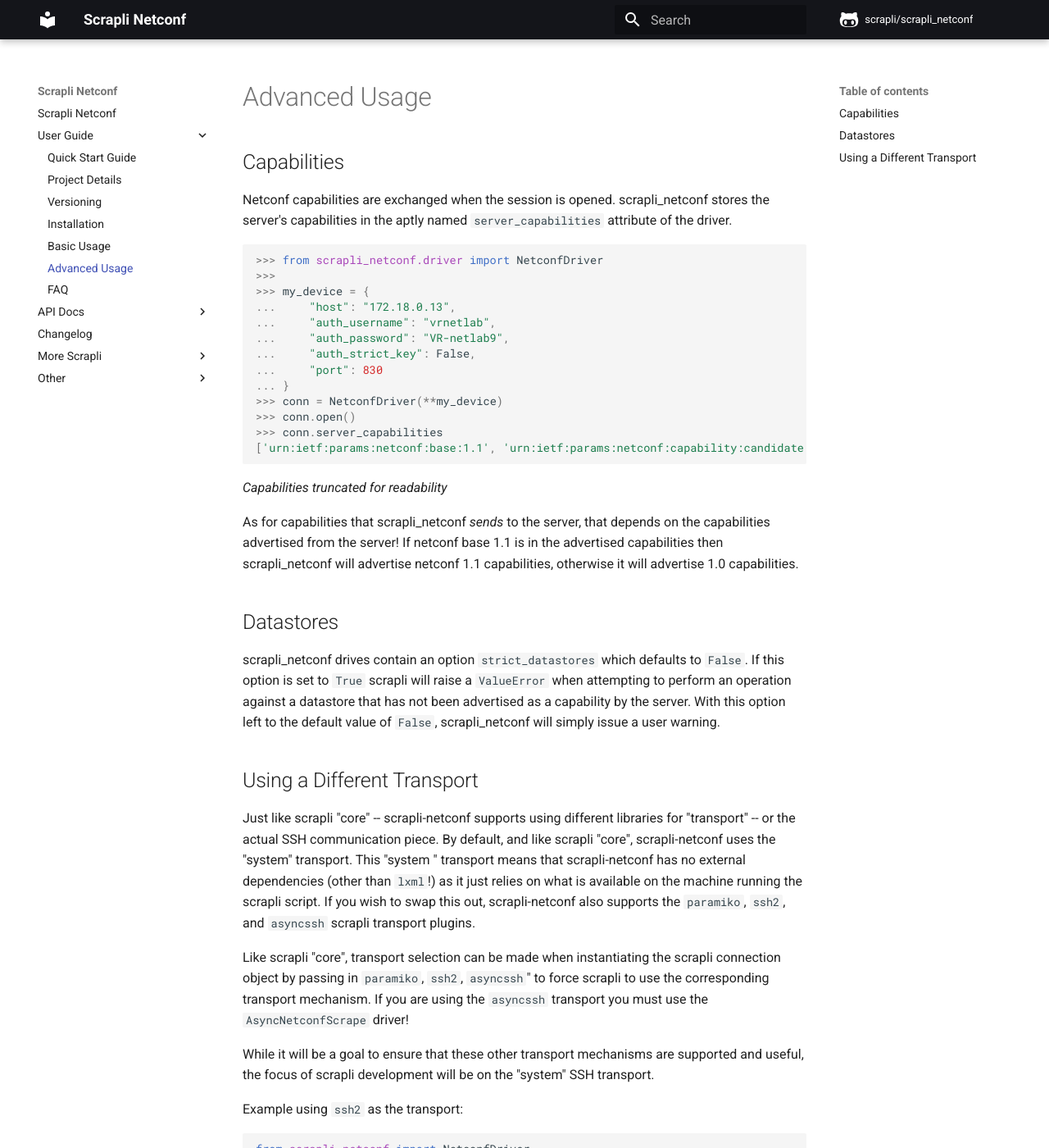
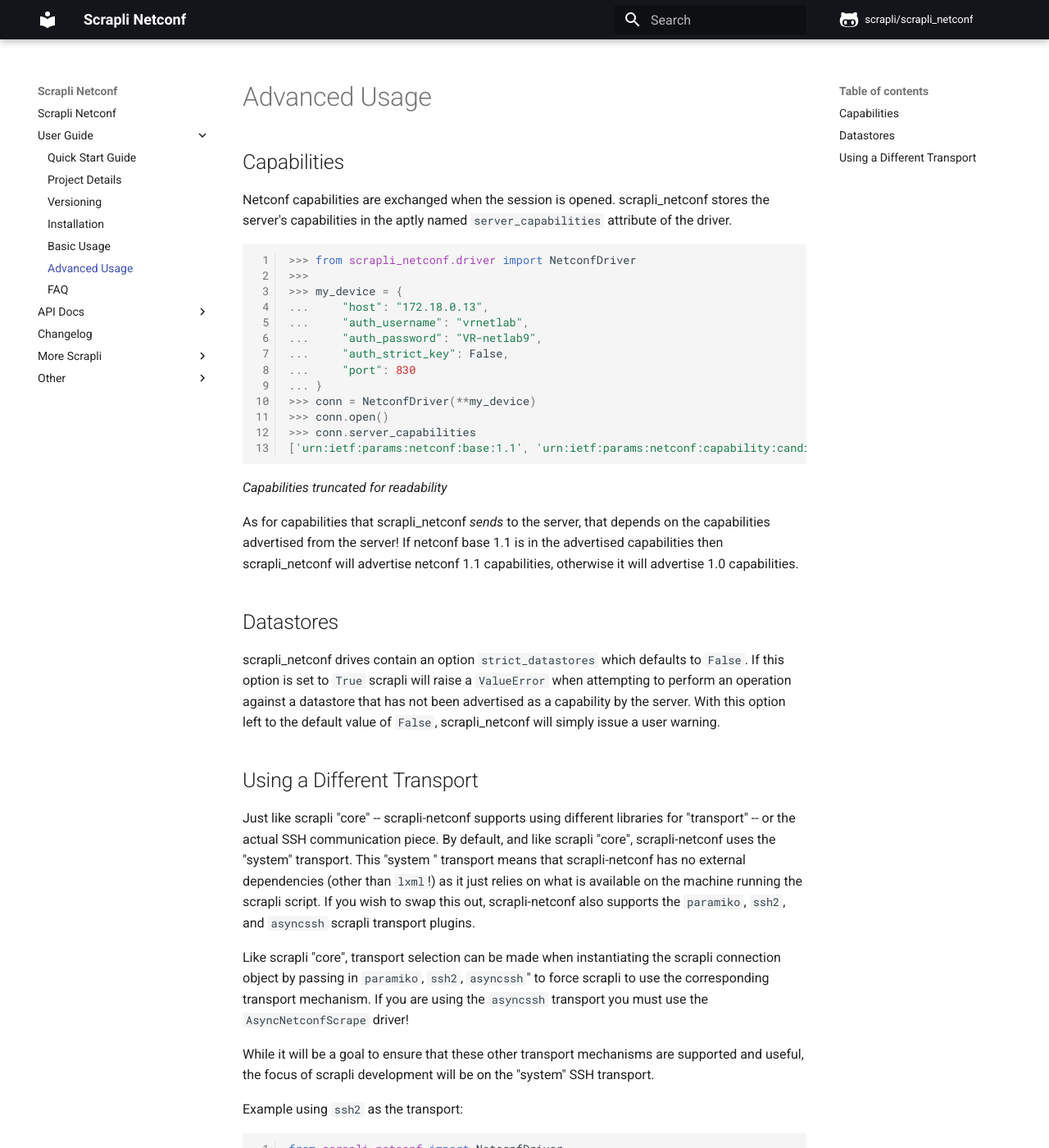
Before and after one commit to scrapli/scrapli_netconf, an MkDocs documentation site: the page built from docs/user_guide/advanced_usage.md, in a window 1280 px wide and 1400 px high. Shown: the whole window at 82% size. Built offline with MkDocs 1.6.1 and Material for MkDocs 9.7.7, drawn with Linux system fonts in a browser that asks for light colours; comment, search, counter and statistics services are not loaded.

Commit message:
bump mkdocs material, highlihgting in docs

```diff
--- a/mkdocs.yml
+++ b/mkdocs.yml
@@ -64,6 +64,10 @@
     - mdx_gh_links:
         user: mkdocs
         repo: mkdocs
+    - pymdownx.superfences
+    - pymdownx.highlight:
+        use_pygments: True
+        linenums: True
 
 extra:
     social:
--- a/requirements-docs.txt
+++ b/requirements-docs.txt
@@ -1,5 +1,5 @@
 pdoc3==0.9.2 ; sys_platform != "win32"
 mkdocs==1.1.2
-mkdocs-material==7.0.4
+mkdocs-material==7.0.5
 mkdocs-material-extensions==1.0.1
 mdx-gh-links==0.2
```
